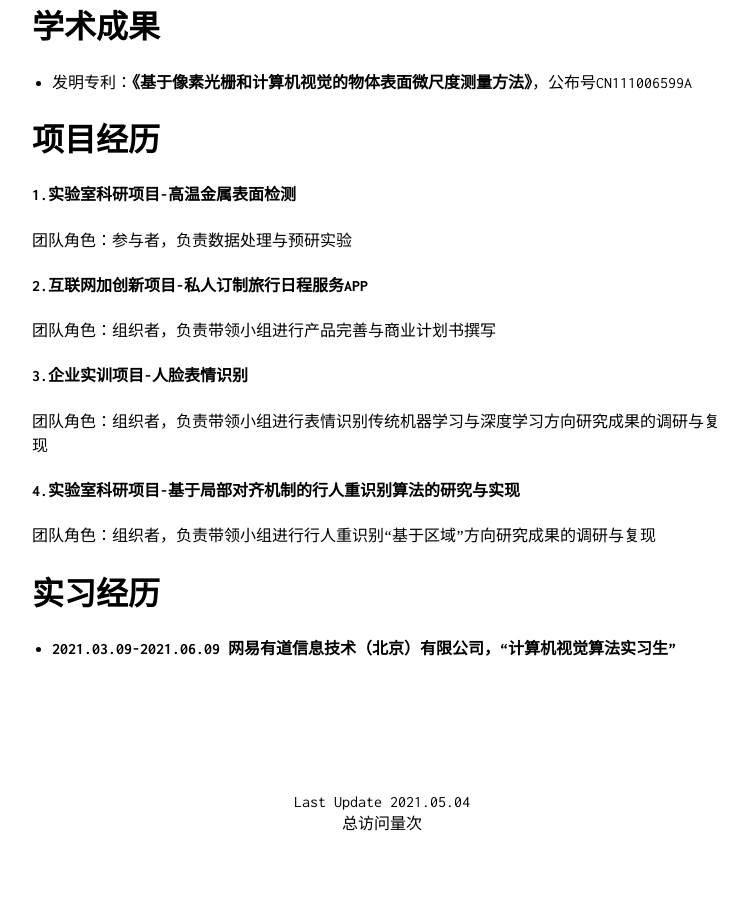
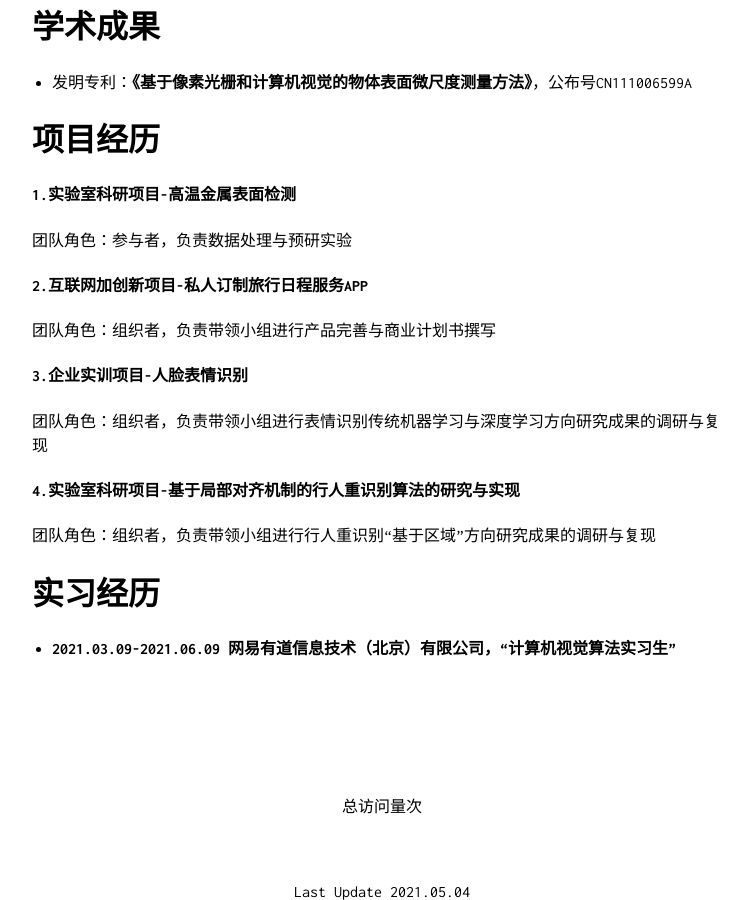
Before and after one commit to OrientTraveller/OrientTraveller.github.io, a Jekyll site: the page built from index.md, in a window 1280 px wide and 900 px high, scrolled down 769 px. Shown: the whole window, without its empty margins (258-1005 px from the left). Built offline with Jekyll 4.4.1, drawn with Linux system fonts in a browser that asks for light colours; our own code applies the rules of GitHub Pages for plain Markdown files; comment, search, counter and statistics services are not loaded.

```diff
--- a/index.md
+++ b/index.md
@@ -36,8 +36,8 @@
 
 
 <br><br/><br><br/><br><br/>
-<center>Last Update 2021.05.04</center>
 <center>
 <script async src="//busuanzi.ibruce.info/busuanzi/2.3/busuanzi.pure.mini.js"></script>
 <span id="busuanzi_container_site_pv">总访问量<span id="busuanzi_value_site_pv"></span>次</span></center>
 <br><br/>
+<center>Last Update 2021.05.04</center>
```
